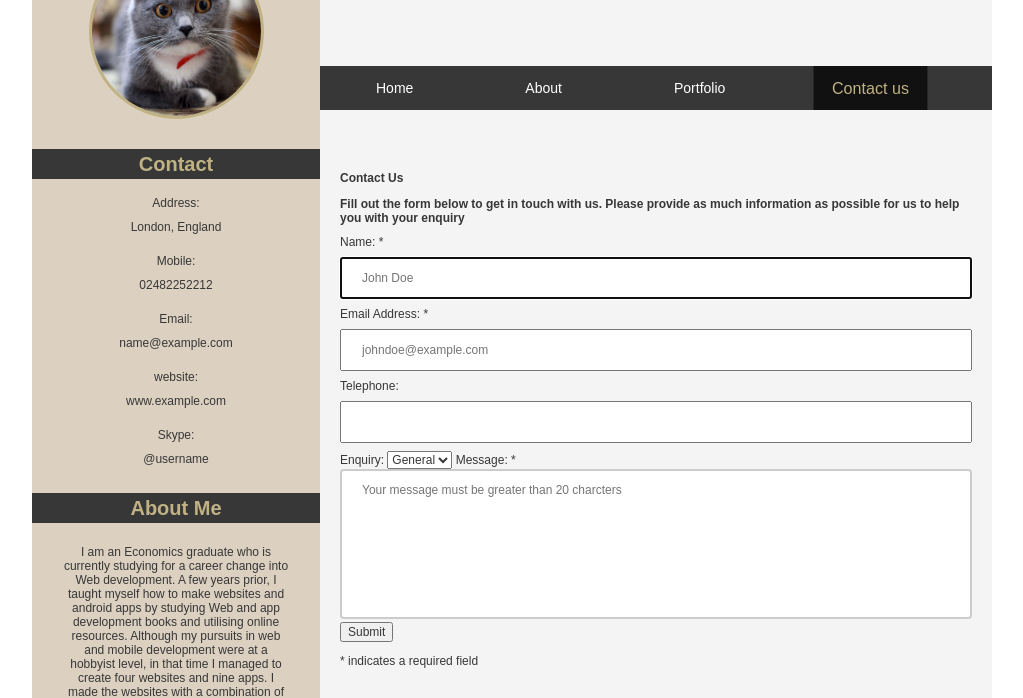
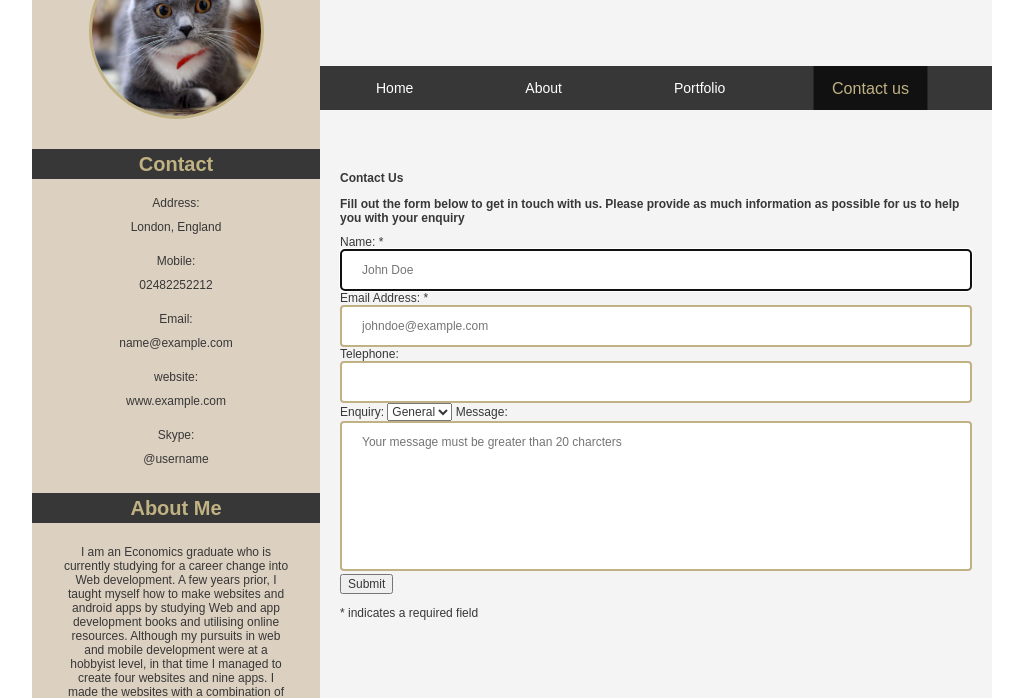
Before and after one commit to humza3/interactive-portfolio, a website: page contact.html in a window 1280 px wide. Shown: the part 111-809 px from the top of the page, without its empty margins (128-1151 px from the left). Drawn offline with Linux system fonts and the light colour scheme.

Commit message:
updated contact page with invalid submit feature

```diff
--- a/contact.html
+++ b/contact.html
@@ -25,16 +25,17 @@
 				<div class="contact">
 				<h1>Contact Us</h1>
                     <h2>Fill out the form below to get in touch with us. Please provide as much information as possible for us to help you with your enquiry</h2>
-                    <form>
-                        <label for="name">Name: <span class="required">*</span></label>
-                        <input type="text" id="name" name="name" value="" placeholder="John Doe" required="required" autofocus="autofocus" />
+                    <form class="form">
+						<div class="form__group">
+							<label for="name">Name: <span class="required">*</span></label>
+							<input type="text" id="name" name="name" value="" placeholder="John Doe" required="required" autofocus="autofocus" />
 
-                        <label for="email">Email Address: <span class="required">*</span></label>
-                        <input type="email" id="email" name="email" value="" placeholder="johndoe@example.com" required="required" />
+							<label for="email">Email Address: <span class="required">*</span></label>
+							<input type="email" id="email" name="email" value="" placeholder="johndoe@example.com" />
 
-                        <label for="phone">Telephone: </label>
-                        <input type="tel" id="phone" name="phone" value="" />
-
+							<label for="phone">Telephone: </label>
+							<input type="tel" id="phone" name="phone" value="" />
+						</div>
                         <label for="enquiry">Enquiry: </label>
                         <select id="enquiry" name="enquiry">
                             <option value="general">General</option>
@@ -42,8 +43,8 @@
                             <option value="support">Support</option>
                         </select>
 
-                        <label for="message">Message: <span class="required">*</span></label>
-                        <textarea id="message" name="message" placeholder="Your message must be greater than 20 charcters" required="required" data-minlength="20"></textarea>
+                        <label for="message">Message: </label>
+                        <textarea id="message" name="message" placeholder="Your message must be greater than 20 charcters"></textarea>
 
                         <span id="loading"></span>
                         <input type="submit" value="Submit" id="submit-button" />
--- a/sass/main.scss
+++ b/sass/main.scss
@@ -527,30 +527,32 @@ list-style-type: none;
 .contact {
 	width: 100%;
 }
-#name {
-	width: 100%;
-	padding: 12px 20px;
-	margin: 8px 0;
-	box-sizing: border-box;
-}
-#email {
-	width: 100%;
-	padding: 12px 20px;
-	margin: 8px 0;
-	box-sizing: border-box;
-}
-#phone {
-	width: 100%;
-	padding: 12px 20px;
-	margin: 8px 0;
-	box-sizing: border-box;
+
+.form {
+    &__group {
+        & input {
+            border: 2px solid $secondary-color;
+            border-radius: 4px;
+            color: $tertiary-color;
+			padding: 12px 20px;
+            width: 100%;
+            transition: border-color 500ms;
+            &:focus {
+                border: 2px solid $secondary-color;
+            }
+            &:not(:focus):invalid {
+                border: 2px solid red;
+            }
+        }
+    }
 }
 #message {
+	height: 150px;
+	border: 2px solid $secondary-color;
+	border-radius: 2px;
+	color: $tertiary-color;
+	padding: 12px 20px;
 	width: 100%;
-	height: 150px;
-	padding: 12px 20px;
-	box-sizing: border-box;
-	border: 2px solid #ccc;
 	border-radius: 4px;
 	resize: none;
 }
```
Also changed, not shown: css/style.css, 1 other file.
